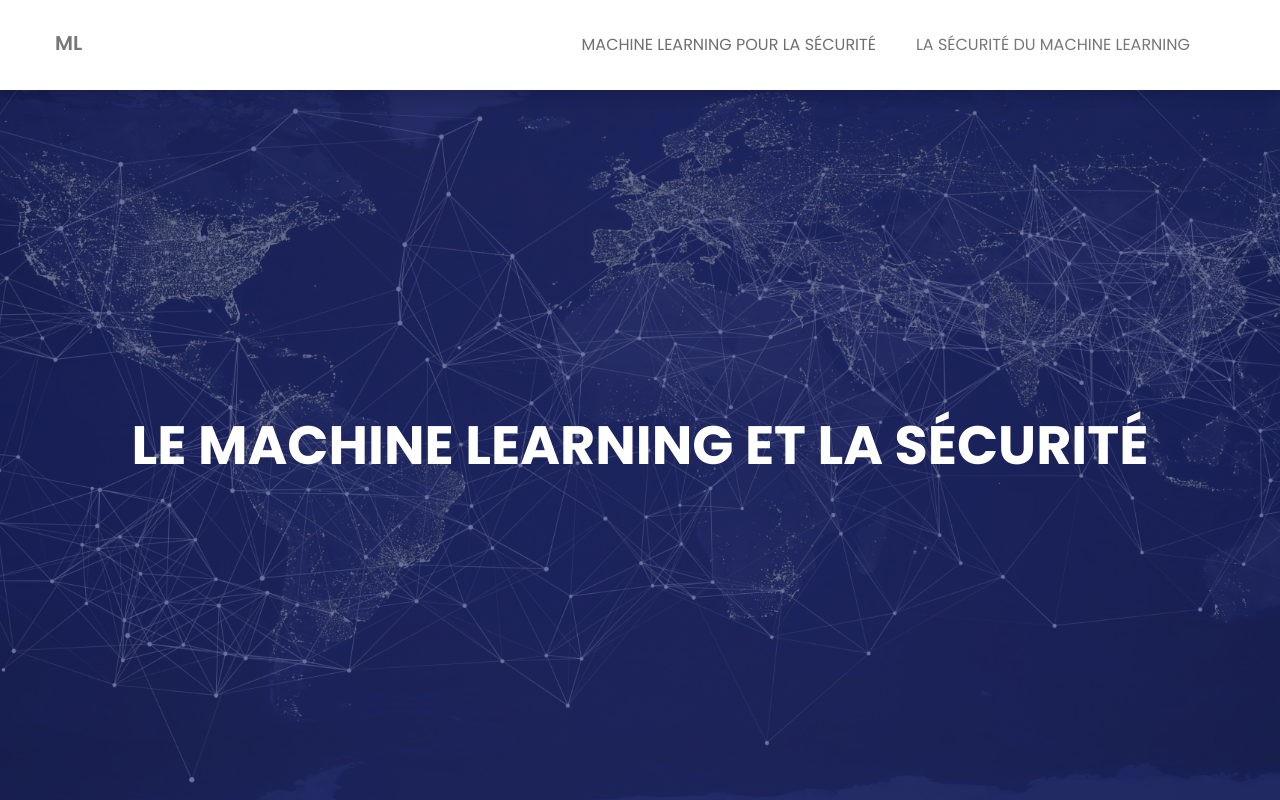
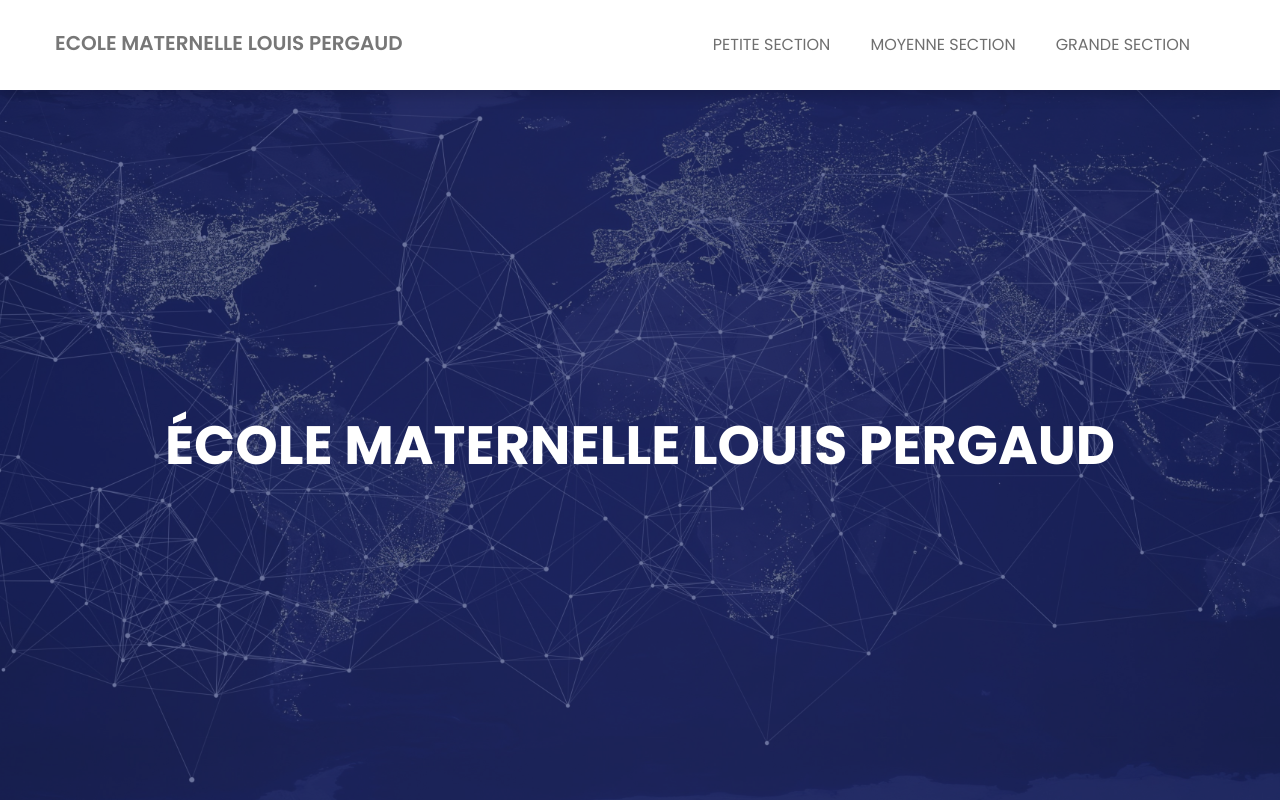
Before and after one commit to Latreth/Sab, a plain HTML site: page index.html in a window 1280 px wide. Shown: the top 800 px of the page. Drawn offline with nearby package versions, Linux system fonts and the light colour scheme.

Commit message:
premier changs

```diff
--- a/index.html
+++ b/index.html
@@ -12,7 +12,7 @@
                     <link href="https://fonts.googleapis.com/css?family=Poppins:100,200,300,400,500,600,700,800,900&amp;subset=devanagari,latin-ext" rel="stylesheet">
 
                         <!-- title of site -->
-                        <title>Machine Learning et sécurité</title>
+                        <title>Suivit Pédagogie Louis Pergaud Delle</title>
 
                         <!-- For favicon png -->
                         <link rel="shortcut icon" type="image/icon" href="assets/logo/favicon.png"/>
@@ -70,7 +70,7 @@
                             <button type="button" class="navbar-toggle" data-toggle="collapse" data-target="#navbar-menu">
                                 <i class="fa fa-bars"></i>
                             </button>
-                            <a class="navbar-brand" href="#welcome-hero">ML</a>
+                            <a class="navbar-brand" href="#welcome-hero">Ecole Maternelle Louis Pergaud</a>
                         </div><!--/.navbar-header-->
                         <!-- End Header Navigation -->
 
@@ -78,8 +78,9 @@
                         <div class="collapse navbar-collapse menu-ui-design" id="navbar-menu">
                             <ul class="nav navbar-nav navbar-right" data-in="fadeInDown" data-out="fadeOutUp">
                                 <li class=" smooth-menu active"></li>
-                                <li class=" smooth-menu"><a href="#machine_learning">Machine Learning pour la Sécurité</a></li>
-                                <li class="smooth-menu"><a href="#secu">La Sécurité du Machine Learning</a></li>
+                                <li class=" smooth-menu"><a href="#PS">Petite Section</a></li>
+                                <li class="smooth-menu"><a href="#MS">Moyenne Section</a></li>
+                                <li class="smooth-menu"><a href="#GS">Grande Section</a></li>
                                 <!--			                    <li class="smooth-menu"><a href="#portfolio">portfolio</a></li>-->
                                 <!--			                    <li class="smooth-menu"><a href="#clients">clients</a></li>-->
                                 <!--			                    <li class="smooth-menu"><a href="#contact">contact</a></li>-->
@@ -101,7 +102,7 @@
                 <div class="row">
                     <div class="col-md-12 text-center">
                         <div class="header-text">
-                            <h2>Le Machine Learning et la Sécurité</h2>
+                            <h2>École Maternelle Louis Pergaud</h2>
                             <!--							<p>ui/ux designer and web developer</p>-->
                             <!--							<a href="assets/download/browney.txt" download>download resume</a>-->
                         </div><!--/.header-text-->
```
